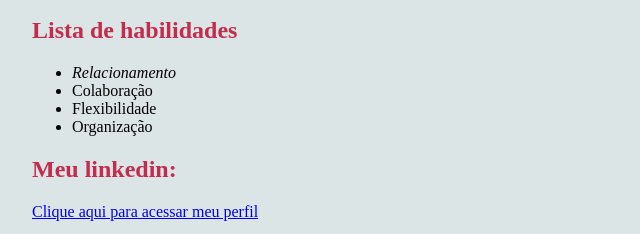
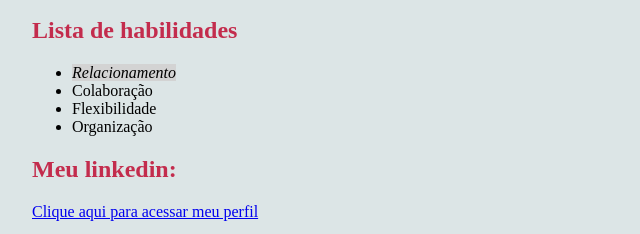
Before and after one commit to nan-cyHH/nan-cyHH.github.io, a plain HTML site: page index.html in a window 1280 px wide. Shown: the part 432-666 px from the top of the page, 308-948 px from the left. Drawn offline with Linux system fonts and the light colour scheme.

Commit message:
correcao estilo

```diff
--- a/style.css
+++ b/style.css
@@ -55,6 +55,6 @@
       right: 8%;
  }
 
- ul li: :nth-last-child(odd) {
+ ul li :nth-last-child(odd) {
       background-color: lightgray;
    }
```
